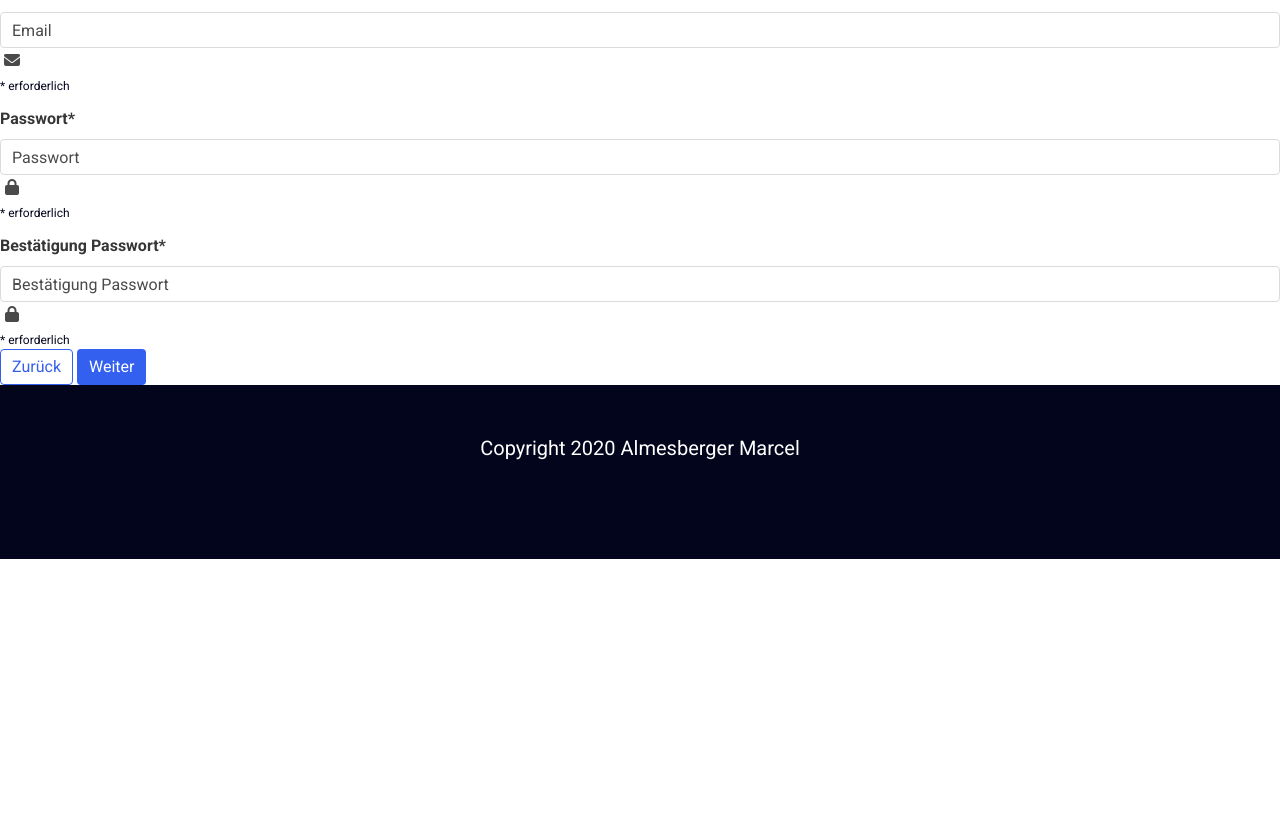
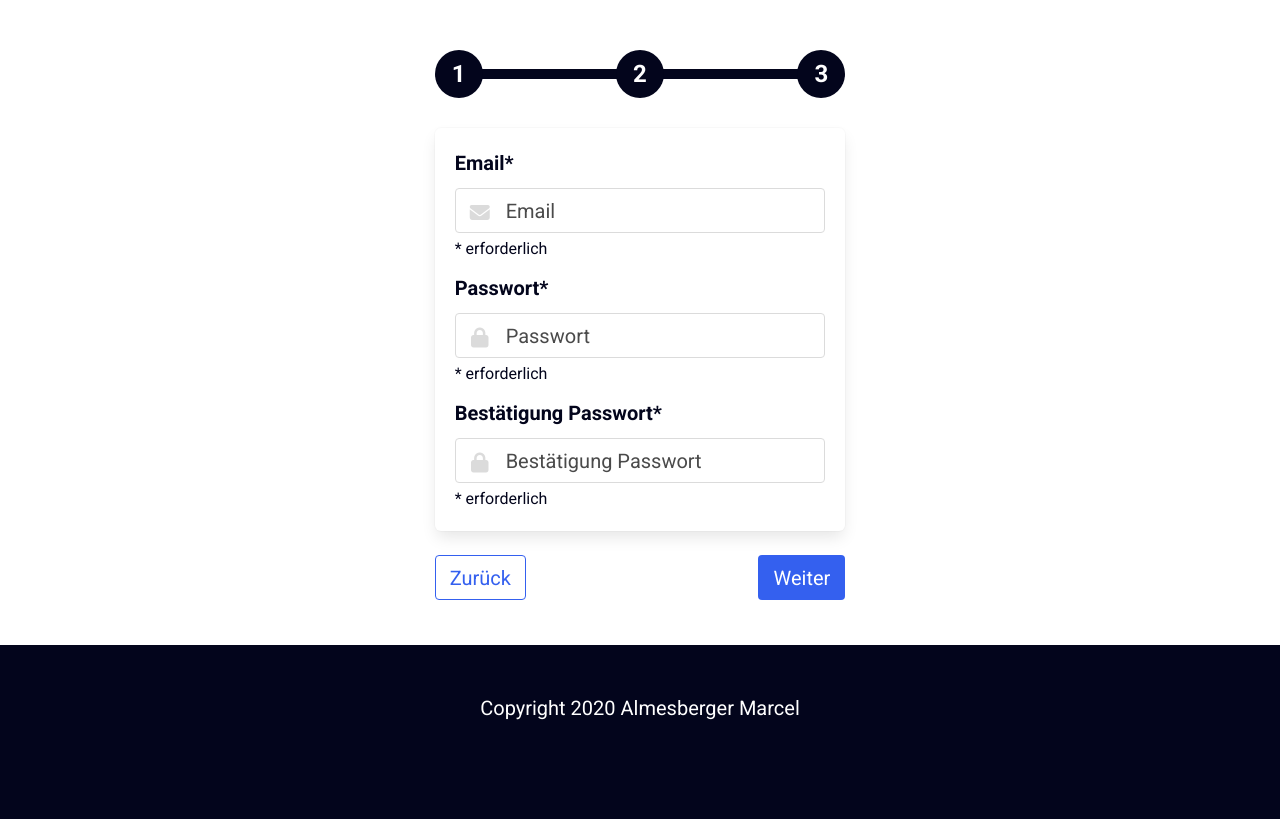
Before and after one commit to marcelalmesberger/Digital-INR-Card, a website: page public/pages/registration1.html in a window 1280 px wide. Shown: the part 178-997 px from the top of the page. Before the commit the page ends 800 px from the top, so only its background shows below. Drawn offline with Linux system fonts and the light colour scheme.

Commit message:
styling registration 1

```diff
--- a/public/pages/registration1.html
+++ b/public/pages/registration1.html
@@ -16,8 +16,12 @@
             </div>
         </header>
         <main>
-            <h1>Registrierung</h1>
-            <ul class="steps is-horizontal is-hollow">
+            <h1 class="is-size-2 has-text-primary has-text-centered has-text-weight-bold has-margin-top-30 has-margin-bottom-30">
+                Registrierung
+            </h1>
+            <div class="columns">
+                <div class="column is-one-third is-offset-one-third">
+                    <ul class="steps is-horizontal is-large has-margin-top-30 has-margin-bottom-30">
                         <li class="steps-segment">
                             <span class="steps-marker">
                                 1
@@ -34,46 +38,48 @@
                             </span>
                         </li>
                     </ul>
-            <form method="POST" action="/public/pages/registration1.html/submit" id="regform1">
+                    <form method="POST" action="/public/pages/registration1.html/submit" id="regform1" class="box">
                         <div class="field">
-                    <label for="regemail" class="label">Email*</label>
-                    <div class="control has-icon-left">
-                        <input type="email" id="regemail" name="regemail" placeholder="Email" class="input" required>
+                            <label for="regemail" class="label has-text-primary is-size-5">Email*</label>
+                            <div class="control has-icons-left">
+                                <input type="email" id="regemail" name="regemail" placeholder="Email" class="input is-medium" required>
                                 <span class="icon is-left">
                                     <i class="fas fa-envelope"></i>
                                 </span>
                             </div>
-                    <p class="help is-primary">* erforderlich</p>
+                            <p class="help has-text-primary is-size-6">* erforderlich</p>
                         </div>
                         <div class="field">
-                    <label for="regpwd" class="label">Passwort*</label>
-                    <div class="control has-icon-left">
-                        <input type="password" id="regpwd" name="regpwd" placeholder="Passwort" class="input" required>
+                            <label for="regpwd" class="label has-text-primary is-size-5">Passwort*</label>
+                            <div class="control has-icons-left">
+                                <input type="password" id="regpwd" name="regpwd" placeholder="Passwort" class="input is-medium" required>
                                 <span class="icon is-left">
                                     <i class="fas fa-lock"></i>
                                 </span>
                             </div>
-                    <p class="help is-primary">* erforderlich</p>
+                            <p class="help has-text-primary is-size-6">* erforderlich</p>
                         </div>
                         <div class="field">
-                    <label for="checkpwd" class="label">Bestätigung Passwort*</label>
-                    <div class="control has-icon-left">
-                        <input type="password" id="checkpwd" name="checkpwd" placeholder="Bestätigung Passwort" class="input" required>
+                            <label for="checkpwd" class="label has-text-primary is-size-5">Bestätigung Passwort*</label>
+                            <div class="control has-icons-left">
+                                <input type="password" id="checkpwd" name="checkpwd" placeholder="Bestätigung Passwort" class="input is-medium" required>
                                 <span class="icon is-left">
                                     <i class="fas fa-lock"></i>
                                 </span>
                             </div>
-                    <p class="help is-primary">* erforderlich</p>
+                            <p class="help has-text-primary is-size-6">* erforderlich</p>
                         </div>
                     </form>
-            <p>
-                <span>
-                    <a href="index.html" class="button is-link is-outlined">Zurück</a>
-                </span>
-                <span>
-                    <button type="submit" form="regform1" value="weiter" class="button is-link">Weiter</button>
-                </span>
-            </p>
+                    <div class="level is-mobile has-margin-bottom-45">
+                        <div class="level-left">
+                            <a href="index.html" class="button is-link is-outlined is-medium">Zurück</a>
+                        </div>
+                        <div class="level-right">
+                            <button type="submit" form="regform1" value="weiter" class="button is-link is-medium">Weiter</button>
+                        </div>
+                    </div>
+                </div>
+            </div>
         </main>
         <footer class="footer is-primary has-text-white">
             <div class="content has-text-centered">
--- a/public/styles/scss/style.scss
+++ b/public/styles/scss/style.scss
@@ -20,6 +20,11 @@ $family-sans-serif: "Roboto", sans-serif;
 
 // Footer
 $footer-background-color: $primary;
+
+// Steps counter
+$steps-default-color: $primary;
+$steps-completed-color: $primary;
+$steps-active-color: $primary;
 
 // IMPORT OF BULMA COMPONENTS
 
```
Also changed, not shown: public/styles/css/style.css. Lines whose indentation alone changed are shown as unchanged.
